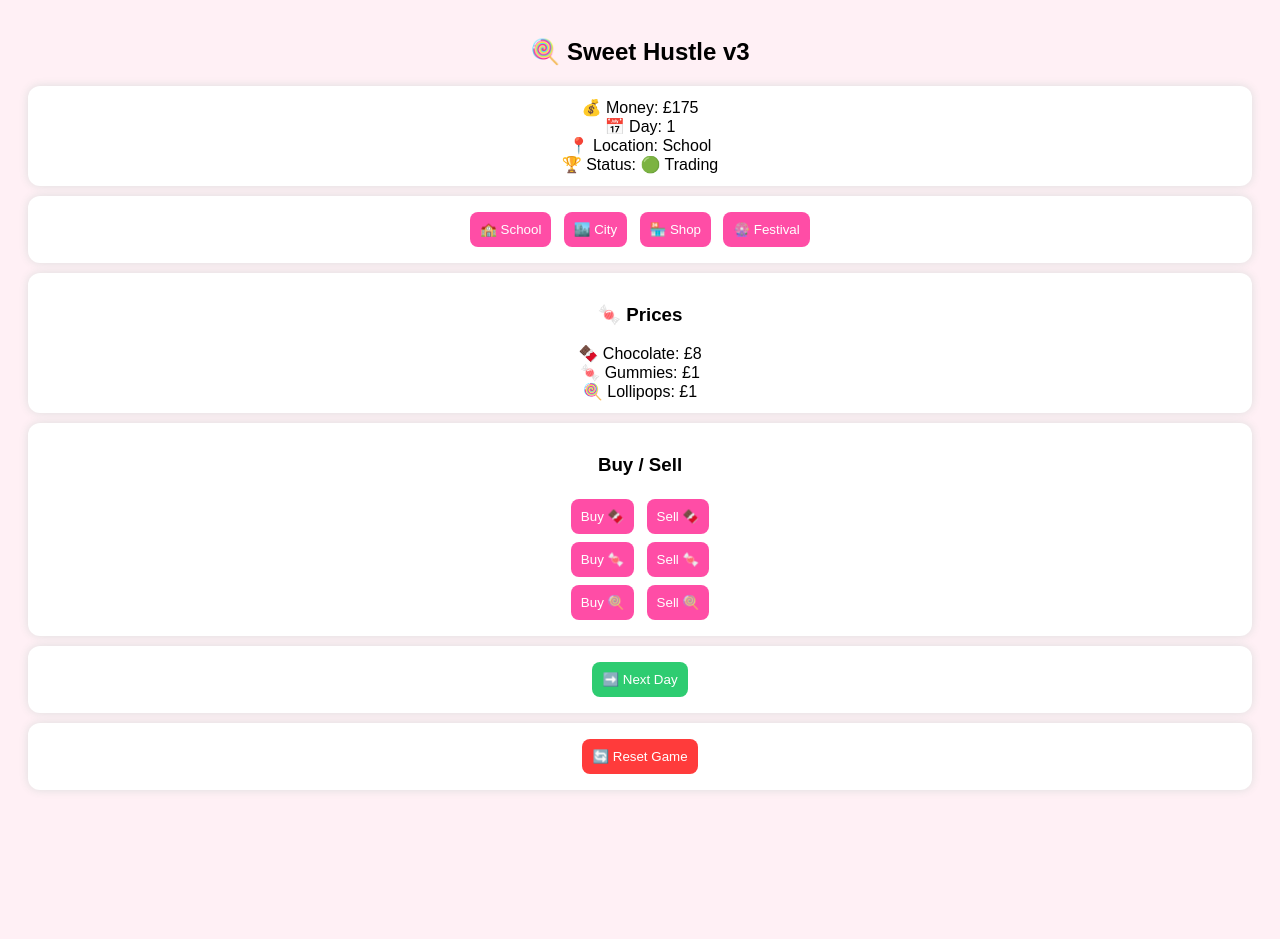
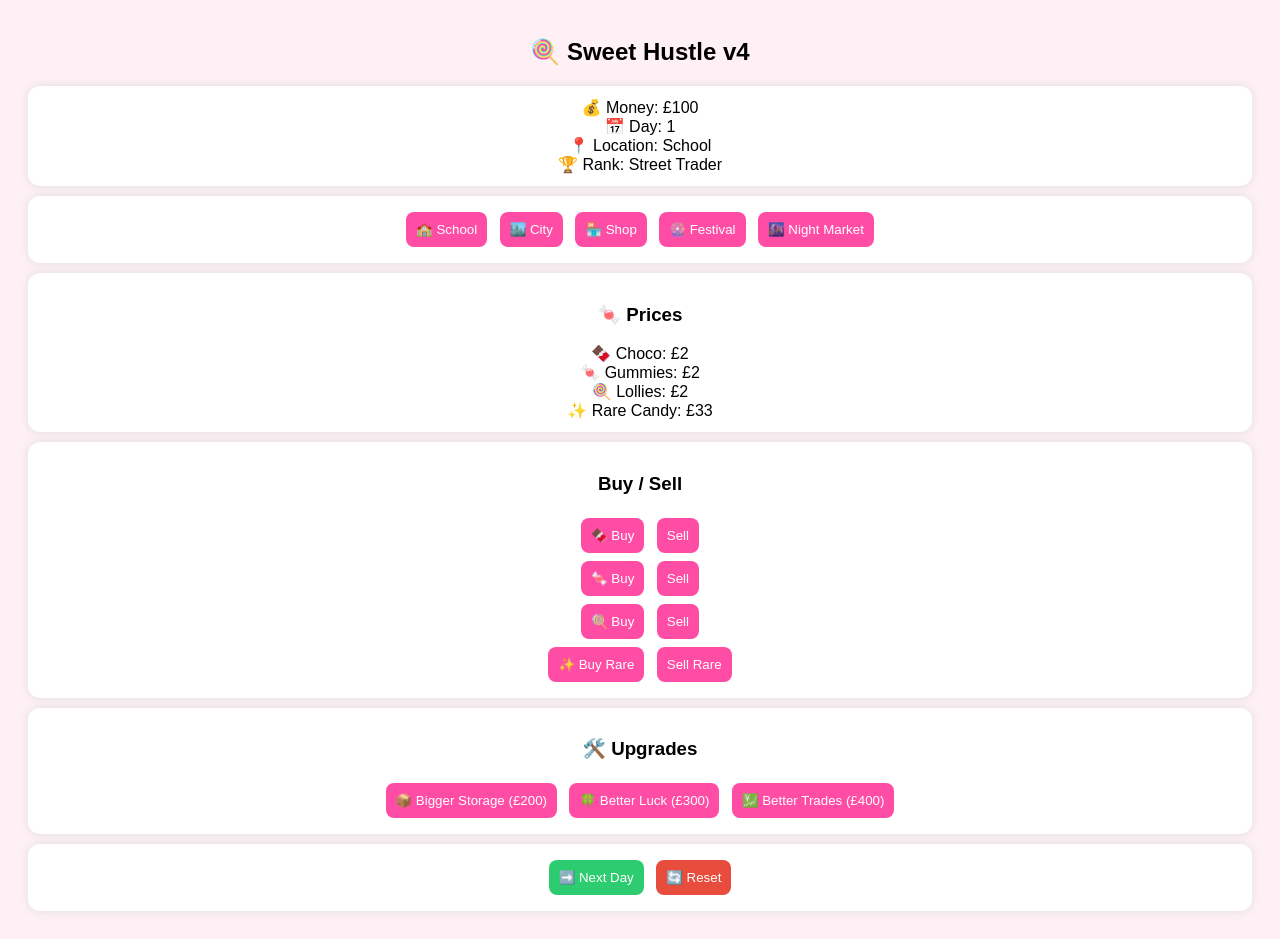
Before and after one commit to jpirwins-hash/Sweet-hustle-2, a plain HTML site: page index.html in a window 1280 px wide. Both pictures are taken after a click on the button "🏫 School". Before the commit the page ends 818 px from the top, so only its background shows below. Drawn offline with Linux system fonts and the light colour scheme.

Commit message:
Upgrade Sweet Hustle from v3 to v4

```diff
--- a/index.html
+++ b/index.html
@@ -1,7 +1,7 @@
 <!DOCTYPE html>
 <html>
 <head>
-  <title>Sweet Hustle v3</title>
+  <title>Sweet Hustle v4</title>
   <style>
     body {
       font-family: Arial;
@@ -24,20 +24,20 @@
       background: #ff4da6;
       color: white;
     }
-    .danger { background: #ff3b3b; }
     .good { background: #2ecc71; }
+    .bad { background: #e74c3c; }
   </style>
 </head>
 
 <body>
 
-<h2>🍭 Sweet Hustle v3</h2>
+<h2>🍭 Sweet Hustle v4</h2>
 
 <div class="box">
   💰 Money: £<span id="money"></span><br>
   📅 Day: <span id="day"></span><br>
   📍 Location: <span id="location"></span><br>
-  🏆 Status: <span id="status"></span>
+  🏆 Rank: <span id="rank"></span><br>
 </div>
 
 <div class="box">
@@ -45,34 +45,43 @@
   <button onclick="travel('City')">🏙️ City</button>
   <button onclick="travel('Shop')">🏪 Shop</button>
   <button onclick="travel('Festival')">🎡 Festival</button>
+  <button onclick="travel('Night')">🌆 Night Market</button>
 </div>
 
 <div class="box">
   <h3>🍬 Prices</h3>
-  🍫 Chocolate: £<span id="choc"></span><br>
+  🍫 Choco: £<span id="choc"></span><br>
   🍬 Gummies: £<span id="gum"></span><br>
-  🍭 Lollipops: £<span id="lol"></span>
+  🍭 Lollies: £<span id="lol"></span><br>
+  ✨ Rare Candy: £<span id="rare"></span>
 </div>
 
 <div class="box">
   <h3>Buy / Sell</h3>
 
-  <button onclick="buy('choc')">Buy 🍫</button>
-  <button onclick="sell('choc')">Sell 🍫</button><br>
+  <button onclick="buy('choc')">🍫 Buy</button>
+  <button onclick="sell('choc')">Sell</button><br>
 
-  <button onclick="buy('gum')">Buy 🍬</button>
-  <button onclick="sell('gum')">Sell 🍬</button><br>
+  <button onclick="buy('gum')">🍬 Buy</button>
+  <button onclick="sell('gum')">Sell</button><br>
 
-  <button onclick="buy('lol')">Buy 🍭</button>
-  <button onclick="sell('lol')">Sell 🍭</button>
+  <button onclick="buy('lol')">🍭 Buy</button>
+  <button onclick="sell('lol')">Sell</button><br>
+
+  <button onclick="buy('rare')">✨ Buy Rare</button>
+  <button onclick="sell('rare')">Sell Rare</button>
 </div>
 
 <div class="box">
-  <button onclick="nextDay()" class="good">➡️ Next Day</button>
+  <h3>🛠️ Upgrades</h3>
+  <button onclick="upgrade('storage')">📦 Bigger Storage (£200)</button>
+  <button onclick="upgrade('luck')">🍀 Better Luck (£300)</button>
+  <button onclick="upgrade('trade')">💹 Better Trades (£400)</button>
 </div>
 
 <div class="box">
-  <button onclick="resetGame()" class="danger">🔄 Reset Game</button>
+  <button class="good" onclick="nextDay()">➡️ Next Day</button>
+  <button class="bad" onclick="resetGame()">🔄 Reset</button>
 </div>
 
 <script>
@@ -80,139 +89,149 @@
 let money = 100;
 let day = 1;
 let locationName = "School";
+let storage = 10;
 
-let inventory = { choc: 0, gum: 0, lol: 0 };
+let upgrades = {
+  storage: 0,
+  luck: 0,
+  trade: 0
+};
 
-let prices = { choc: 10, gum: 5, lol: 3 };
+let inventory = {
+  choc: 0,
+  gum: 0,
+  lol: 0,
+  rare: 0
+};
 
-let gameOver = false;
+let prices = {
+  choc: 10,
+  gum: 5,
+  lol: 3,
+  rare: 50
+};
 
-function statusCheck() {
-  if (money >= 10000) {
-    document.getElementById("status").innerText = "👑 SWEET KING (YOU WIN!)";
-    gameOver = true;
-  } else if (money <= 0 && inventory.choc + inventory.gum + inventory.lol === 0) {
-    document.getElementById("status").innerText = "💀 BANKRUPT";
-    gameOver = true;
-  } else {
-    document.getElementById("status").innerText = "🟢 Trading";
-  }
+let rank = "Street Trader";
+
+function marketModifier(loc) {
+  if (loc === "School") return 0.8;
+  if (loc === "City") return 1.1;
+  if (loc === "Shop") return 0.9;
+  if (loc === "Festival") return 1.6;
+  if (loc === "Night") return 1.8;
+  return 1;
 }
 
-function marketModifier(place) {
-  if (place === "School") return 0.8;
-  if (place === "City") return 1.1;
-  if (place === "Shop") return 0.9;
-  if (place === "Festival") return 1.6;
-  return 1;
+function rand(min,max){
+  return Math.floor(Math.random()*(max-min+1))+min;
 }
 
 function updatePrices() {
   let mod = marketModifier(locationName);
 
-  // base drift (addictive market movement)
-  prices.choc = Math.max(1, Math.floor((prices.choc + rand(-3, 5)) * mod));
-  prices.gum  = Math.max(1, Math.floor((prices.gum + rand(-2, 4)) * mod));
-  prices.lol  = Math.max(1, Math.floor((prices.lol + rand(-2, 3)) * mod));
+  prices.choc = Math.max(1, rand(5,15) * mod);
+  prices.gum = Math.max(1, rand(2,10) * mod);
+  prices.lol = Math.max(1, rand(1,8) * mod);
+  prices.rare = Math.max(10, rand(30,120) * mod);
 
-  randomEvent();
+  events();
 }
 
-function rand(min, max) {
-  return Math.floor(Math.random() * (max - min + 1)) + min;
-}
-
-function randomEvent() {
+function events() {
   let r = Math.random();
 
   if (r < 0.10) {
-    alert("🍫 Chocolate craze! Prices DOUBLE!");
+    alert("🍫 Chocolate craze!");
     prices.choc *= 2;
   }
   else if (r < 0.18) {
-    alert("🚨 Inspection! You lose £20");
+    alert("🚨 Inspection! -£20");
     money -= 20;
   }
   else if (r < 0.25) {
-    alert("🎁 Rare sweet found! +£75");
-    money += 75;
+    alert("🎁 Found rare candy!");
+    money += 80;
   }
-  else if (r < 0.28) {
-    alert("💥 Market crash! Prices drop!");
-    prices.choc = Math.max(1, Math.floor(prices.choc * 0.5));
-    prices.gum = Math.max(1, Math.floor(prices.gum * 0.5));
-    prices.lol = Math.max(1, Math.floor(prices.lol * 0.5));
+  else if (r < 0.30) {
+    alert("📉 Market crash!");
+    for (let k in prices) prices[k] *= 0.5;
   }
 }
 
-function travel(place) {
-  if (gameOver) return;
-  locationName = place;
+function travel(loc){
+  locationName = loc;
   updatePrices();
   updateUI();
 }
 
-function buy(item) {
-  if (gameOver) return;
+function buy(item){
+  if (inventoryTotal() >= storage) return alert("📦 No space!");
 
-  if (money >= prices[item]) {
+  if (money >= prices[item]){
     money -= prices[item];
     inventory[item]++;
     updateUI();
   }
 }
 
-function sell(item) {
-  if (gameOver) return;
-
-  if (inventory[item] > 0) {
+function sell(item){
+  if (inventory[item] > 0){
     money += prices[item];
     inventory[item]--;
     updateUI();
   }
 }
 
-function nextDay() {
-  if (gameOver) return;
+function inventoryTotal(){
+  return inventory.choc + inventory.gum + inventory.lol + inventory.rare;
+}
 
-  day++;
-  updatePrices();
+function upgrade(type){
+  if (type === "storage" && money >= 200){
+    money -= 200;
+    storage += 5;
+    upgrades.storage++;
+  }
 
-  // passive risk pressure (keeps tension)
-  if (Math.random() < 0.08) {
-    money -= 10;
+  if (type === "luck" && money >= 300){
+    money -= 300;
+    upgrades.luck++;
+  }
+
+  if (type === "trade" && money >= 400){
+    money -= 400;
+    upgrades.trade++;
   }
 
   updateUI();
 }
 
-function travel(place) {
-  locationName = place;
+function nextDay(){
+  day++;
+
   updatePrices();
+
+  if (money > 5000) rank = "Sweet King";
+  else if (money > 2000) rank = "Dealer";
+  else if (money > 500) rank = "Trader";
+
   updateUI();
 }
 
-function updateUI() {
-  document.getElementById("money").innerText = money;
+function resetGame(){
+  location.reload();
+}
+
+function updateUI(){
+  document.getElementById("money").innerText = Math.floor(money);
   document.getElementById("day").innerText = day;
   document.getElementById("location").innerText = locationName;
+  document.getElementById("rank").innerText = rank;
 
-  document.getElementById("choc").innerText = prices.choc;
-  document.getElementById("gum").innerText = prices.gum;
-  document.getElementById("lol").innerText = prices.lol;
-
-  statusCheck();
-}
-
-function resetGame() {
-  money = 100;
-  day = 1;
-  locationName = "School";
-  inventory = { choc: 0, gum: 0, lol: 0 };
-  prices = { choc: 10, gum: 5, lol: 3 };
-  gameOver = false;
-  updatePrices();
-  updateUI();
+  document.getElementById("choc").innerText = Math.floor(prices.choc);
+  document.getElementById("gum").innerText = Math.floor(prices.gum);
+  document.getElementById("lol").innerText = Math.floor(prices.lol);
+  document.getElementById("rare").innerText = Math.floor(prices.rare);
 }
 
 updatePrices();
```
